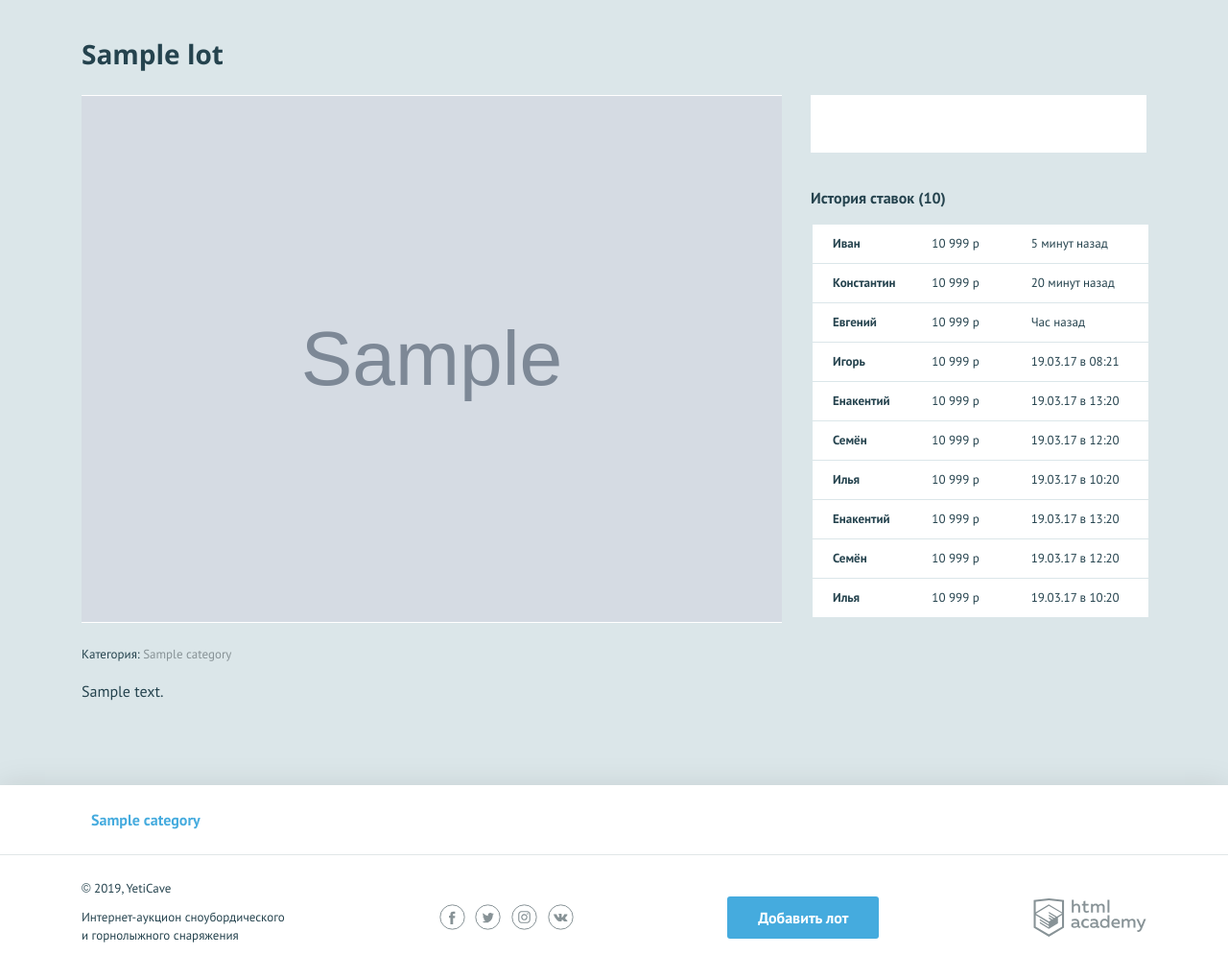
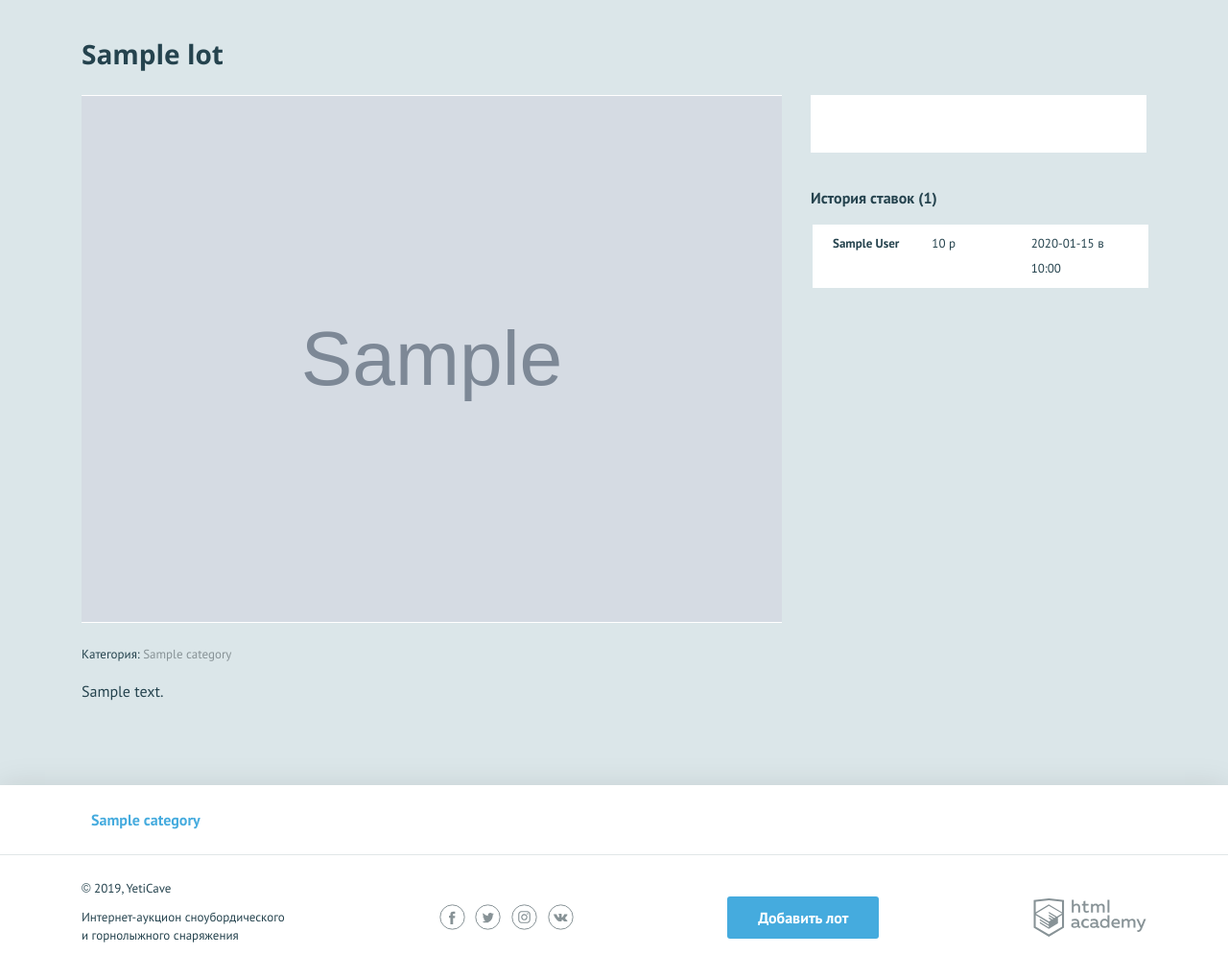
Before and after one commit to htmlacademy-php/2390201-yeticave-1, a PHP site: page /lot.php?id=1 in a window 1280 px wide. Shown: the part 168-1188 px from the top of the page at 96% size. Run offline with PHP 8.4, Linux system fonts and the light colour scheme; tables that the repository leaves empty hold one stand-in row (values such as "Sample post"); grey boxes marked "Sample" are stand-in pictures.

Commit message:
Задание 8.7 Завершение работы над проектом

```diff
--- a/constants.php
+++ b/constants.php
@@ -1,4 +1,4 @@
 <?php
 
-const TIMER_FINISING_HOURS = 0;
-const LOTS_ON_PAGE = 1; // Количество лотов, выводимое на одну страницу при поиске
+const TIMER_FINISING_HOURS = 10; // Количество часов для сигнала красным в таймере что срок лота истекает
+const LOTS_ON_PAGE = 3; // Количество лотов, выводимое на одну страницу при поиске
--- a/functions.php
+++ b/functions.php
@@ -5,17 +5,18 @@
 
 // Функция get_dt_range принимает в качестве параметра дату в формате ГГГГ-ММ-ДД,
 // и возвращает массив строк, где первый элемент — целое количество часов до даты,
-// а второй — остаток в минутах.
+// второй — остаток в минутах, третий - остаток в секундах.
 function get_dt_range(string $expire_date) {
-  $time_left = ['00', '00'];
+  $time_left = ['00','00','00'];
 
   $current_time = time();
   $expire_time = strtotime($expire_date);
 
-  $minutes_difference = floor(($expire_time - $current_time) / 60);
-  if ($minutes_difference > 0) {
-    $time_left[0] = str_pad(strval(floor($minutes_difference / 60)), 2, '0', STR_PAD_LEFT);
-    $time_left[1] = str_pad(strval($minutes_difference % 60), 2, '0', STR_PAD_LEFT);
+  $seconds_difference = $expire_time - $current_time;
+  if ($seconds_difference > 0) {
+    $time_left[0] = str_pad(strval(floor($seconds_difference / 3600)), 2, '0', STR_PAD_LEFT);
+    $time_left[1] = str_pad(strval(floor(($seconds_difference % 3600) / 60)), 2, '0', STR_PAD_LEFT);
+    $time_left[2] = str_pad(strval($seconds_difference % 60), 2, '0', STR_PAD_LEFT);
   }
   return $time_left;
 }
@@ -84,3 +85,35 @@
 
   return null;
 }
+
+/**
+ * Определяет разницу в "человеческом" формате между текущем временем и $make_time
+ * вспомогательная функция get_noun_plural_form берётся из helpers.php
+ */
+function humanTimeDiff(string $make_time): string {
+  $timestamp = strtotime($make_time);
+
+  if (!$timestamp) {
+    return "Неверная дата";
+  }
+
+  $now = time();
+  $diff = $timestamp - $now;
+  $abs_diff = abs($diff);
+
+  if ($diff < 0) {
+    if ($abs_diff < 60) {
+      return "$abs_diff " . get_noun_plural_form($abs_diff, "секунда", "секунды", "секунд") . " назад";
+    } elseif ($abs_diff < 3600) {
+      $minutes = floor($abs_diff / 60);
+      return "$minutes " . get_noun_plural_form($minutes, "минута", "минуты", "минут") . " назад";
+    } elseif ($abs_diff < 86400) {
+      $hours = floor($abs_diff / 3600);
+      return "$hours " . get_noun_plural_form($hours, "час", "часа", "часов") . " назад";
+    } else {
+      return date("Y-m-d \в H:i", $timestamp);
+    }
+  } else {
+    return "Только что";
+  }
+}
--- a/lot.php
+++ b/lot.php
@@ -3,12 +3,6 @@
 
 // Подключение функций, инициализация переменных для работы сайта
 require_once 'init.php';
-
-/**
- * @var string user_name
- * @var int $is_auth
- * @var mysqli $connection
- */
 
 //Чтение перечня категорий
 require_once 'model/read_categories.php';
@@ -21,11 +15,29 @@
 $lot_id = filter_input(INPUT_GET, 'id', FILTER_SANITIZE_NUMBER_INT);
 
 // Получение лота из БД по его id
-require_once 'model/get_lot.php';
+require_once 'model/treat_lot.php';
 $lot = getLotById($connection, $lot_id);
 
+// обрабатываем форму ввода ставки по лоту
+$errors = [];
+if($_SERVER['REQUEST_METHOD']==='POST') {
+  $bet_and_errors = getBetAndErrors($lot);
+  $bet = $bet_and_errors[0];
+  $errors = $bet_and_errors[1];
+
+  if(!count($errors)) {
+    addBet($connection, $bet);
+  }
+}
+
+// Получаем все ставки по лоту, в т.ч. возможно добавленную из формы
+$lot_bets = getLotBets($connection, $lot_id);
+
+// Устанавливаем флаг показа блока добавления ставки на странице
+$add_lot_allowed = addLotAllowed ($lot, $lot_bets);
+
 // HTML - код для показа информации по лоту внутри layout
-$page_content = include_template('lot.php', ['categories' => $categories, 'lot' => $lot]);
+$page_content = include_template('lot.php', ['categories' => $categories, 'lot' => $lot, 'lot_bets' => $lot_bets, 'add_lot_allowed' => $add_lot_allowed,'errors' => $errors]);
 
 // окончательный HTML-код
 $layout_content = include_template('layout.php', ['page_content' => $page_content, 'title' => $title, 'is_auth' => $is_auth, 'user_name' => $user_name, 'categories' => $categories]);
--- a/model/search_lots.php
+++ b/model/search_lots.php
@@ -12,11 +12,7 @@
 
   $result = mysqli_stmt_get_result($stmt);
   $row = mysqli_fetch_assoc($result);
-  if ($row) {
-    return ceil((int)$row['total'] / LOTS_ON_PAGE);
-  } else {
-    return 0;
-  }
+  return (bool)$row ? ceil((int)$row['total'] / LOTS_ON_PAGE) : 0;
 }
 
 // Получение списка лотов по поисковому запросу $search_content
--- /dev/null
+++ b/model/treat_lot.php
@@ -0,0 +1,158 @@
+<?php
+// Функции для обработки данных по лоту и его ставкам на странице просмотра лота.
+
+// Получение содержимого лота по его id
+function getLotById(mysqli $connection, int $lot_id): ?array {
+  //Получаем лот из БД по его id
+  $sql_take_lot = "SELECT
+      lots.id,
+      lots.name,
+      lots.description,
+      lots.image,
+      lots.start_price,
+      lots.expire_date,
+      lots.bet_step,
+      lots.author_id,
+      lots.winner_id,
+      lots.category_id,
+      categories.name AS category
+  FROM lots
+  JOIN categories ON lots.category_id = categories.id
+  WHERE lots.id = ?;";
+
+  $stmt_lot = db_get_prepare_stmt($connection, $sql_take_lot, [$lot_id]);
+  if(false === mysqli_stmt_execute($stmt_lot)) {
+    http_response_code(500);
+    die("Ошибка взаимодействия с базой данных.");
+  }
+
+  $result_lot = mysqli_stmt_get_result($stmt_lot);
+  $lot = mysqli_fetch_assoc($result_lot);
+  if (false === $lot || null === $lot) {
+    http_response_code(404);
+    die("Ошибка чтения лота с id=" . strval($lot_id));
+  };
+
+  // Находим максимальную ставку для лота с id = $lot_id, помещаем в $lot_price_array['price']
+  $sql_take_lot_price = "SELECT MAX(bets.price) AS price FROM bets WHERE bets.lot_id = ?;";
+  $stmt_lot_price = db_get_prepare_stmt($connection, $sql_take_lot_price, [$lot_id]);
+  if(false === mysqli_stmt_execute($stmt_lot_price)) {
+    http_response_code(500);
+    die("Ошибка взаимодействия с базой данных.");
+  }
+
+  $result_lot_price = mysqli_stmt_get_result($stmt_lot_price);
+  $lot_price_array = mysqli_fetch_assoc($result_lot_price);
+  if (false === $lot_price_array || null === $lot_price_array) {
+    http_response_code(404);
+    die("Ошибка чтения максимальной ставки лота с id=" . strval($lot_id));
+  };
+
+  // Текущая цена - либо максимальная ставка, полученная предыдущим запросом (если она не NULL), либо стартовая цена лота
+  $lot_price = $lot_price_array['price'] ?? $lot['start_price'];
+  $min_bet = $lot_price + $lot['bet_step']; // Минимальная ставка по лоту
+
+  return [
+    'id' => $lot['id'],
+    'name' => $lot['name'],
+    'description' => $lot['description'],
+    'image' => $lot['image'],
+    'start_price' => $lot['start_price'],
+    'expire_date' => $lot['expire_date'],
+    'bet_step' => $lot['bet_step'],
+    'author_id' => $lot['author_id'],
+    'winner_id' => $lot['winner_id'],
+    'category_id' => $lot['category_id'],
+    'category' => $lot['category'],
+    'price' => $lot_price,
+    'min_bet' => $min_bet
+  ];
+}
+
+// Получение всех ставок по лоту с id равным $lot_id. В случае отсутствия ставок по лоту вернёт null
+function getLotBets(mysqli $connection, int $lot_id): ?array{
+  $sql = "SELECT
+    bets.price,
+    bets.make_time,
+    bets.user_id,
+    users.name AS user_name
+  FROM bets
+  JOIN users ON bets.user_id = users.id
+  WHERE bets.lot_id = ?
+  ORDER BY make_time DESC;";
+
+  $stmt = db_get_prepare_stmt($connection, $sql, [$lot_id]);
+  if(false === mysqli_stmt_execute($stmt)) {
+    http_response_code(500);
+    die("Ошибка взаимодействия с базой данных.");
+  }
+
+  $result = mysqli_stmt_get_result($stmt);
+  return mysqli_fetch_all($result, MYSQLI_ASSOC);
+}
+
+// Валидация формы добавления ставки и получение ставки из формы.
+// Возвращает array[$bet[], $errors['bet_price']], где
+// $bet[] - ставка, заполненная для добавления в БД
+// $errors['bet_price'] - строка ошибки при вводе ставки
+function getBetAndErrors(array $lot): array {
+  if (!isset($_SESSION['user'])) {
+    return[[],['bet_price' => 'Только авторизованный пользователь может добавить ставку']];
+  }
+
+  $bet['price'] = filter_var($_POST['cost'], FILTER_VALIDATE_INT);
+  if (!$bet['price']) {
+    return[[],['bet_price' => 'Введите сумму в рублях']];
+  }
+
+  if($bet['price'] < $lot['min_bet']) {
+    return[[],['bet_price' => 'Ваша ставка не должна быть меньше минимальной ставки']];
+  }
+
+  //Нет ошибок при вводе ставки - заполняем её полностью
+  $bet['make_time'] = date("Y-m-d H:i:s");
+  $bet['user_id'] = $_SESSION['user']['id'];
+  $bet['lot_id'] = $lot['id'];
+  return [$bet, []];
+}
+
+// Добавление ставки в БД
+function addBet(mysqli $connection, array $bet) {
+  // Добавляем в БД запись о новой ставке
+ $sql = "INSERT INTO bets (make_time, price, user_id, lot_id) VALUES (?, ?, ?, ?);";
+ $stmt = db_get_prepare_stmt($connection, $sql, [$bet['make_time'], $bet['price'], $bet['user_id'], $bet['lot_id']]);
+ $result = mysqli_stmt_execute($stmt);
+
+ if ( false===$result || null===$result ) {
+   http_response_code(500);
+   die("Ошибка добавления ставки в базу данных");
+ }
+}
+
+/**
+* Проверяет, нужно ли показывать блок добавления ставки на странице просмотра лота.
+* Блок добавления ставки не показывается, если:
+* - пользователь не авторизован;
+* - срок размещения лота истёк;
+* - лот создан текущим пользователем;
+* - последняя ставка сделана текущим пользователем.
+*/
+function addLotAllowed (array $lot, array $lot_bets): bool {
+  if(!isset($_SESSION['user'])) {
+    return false;
+  }
+
+  if (get_dt_range($lot['expire_date']) === ['00','00','00']) {
+    return false;
+  }
+
+  if ($lot['author_id'] === $_SESSION['user']['id']) {
+    return false;
+  }
+
+  if ($lot_bets && $lot_bets[0]['user_id'] === $_SESSION['user']['id']) {
+    return false;
+  }
+
+  return true;
+}
--- a/templates/layout-main.php
+++ b/templates/layout-main.php
@@ -26,7 +26,7 @@
         <?php if(isset($_SESSION['user'])): ?>
           <div class="user-menu__logged">
             <p><?=strip_tags($_SESSION['user']['name']);?></p>
-            <a class="user-menu__bets" href="pages/my-bets.html">Мои ставки</a>
+            <a class="user-menu__bets" href="my-bets.php">Мои ставки</a>
             <a class="user-menu__logout" href="logout.php">Выход</a>
           </div>
         <?php else: ?>
--- a/templates/layout.php
+++ b/templates/layout.php
@@ -26,7 +26,7 @@
         <?php if(isset($_SESSION['user'])): ?>
           <div class="user-menu__logged">
             <p><?=strip_tags($_SESSION['user']['name']);?></p>
-            <a class="user-menu__bets" href="pages/my-bets.html">Мои ставки</a>
+            <a class="user-menu__bets" href="my-bets.php">Мои ставки</a>
             <a class="user-menu__logout" href="logout.php">Выход</a>
           </div>
         <?php else: ?>
--- a/templates/lot.php
+++ b/templates/lot.php
@@ -10,7 +10,7 @@
     </div>
     <div class="lot-item__right">
       <div class="lot-item__state">
-        <?php if(isset($_SESSION['user'])): ?>
+        <?php if($add_lot_allowed): ?>
           <?php
             $lot_expire_range = get_dt_range(strip_tags($lot['expire_date']));
             if (intval($lot_expire_range[0]) <= TIMER_FINISING_HOURS) {
@@ -31,70 +31,31 @@
               Мин. ставка <span><?=strip_tags($lot['min_bet']);?> р</span>
             </div>
           </div>
-          <form class="lot-item__form" action="https://echo.htmlacademy.ru" method="post" autocomplete="off">
-            <p class="lot-item__form-item form__item form__item--invalid">
+          <form class="lot-item__form" action="" method="post" autocomplete="off">
+            <p class="lot-item__form-item form__item<?=isset($errors['bet_price']) ? ' form__item--invalid' : '';?>">
               <label for="cost">Ваша ставка</label>
-              <input id="cost" type="text" name="cost" placeholder="12 000">
-              <span class="form__error">Введите наименование лота</span>
+              <input id="cost" type="text" name="cost" value="<?=getPostVal('cost');?>">
+              <span class="form__error"><?=isset($errors['bet_price']) ? $errors['bet_price'] : '';?></span>
             </p>
             <button type="submit" class="button">Сделать ставку</button>
           </form>
         <?php endif; ?>
       </div>
       <div class="history">
-        <h3>История ставок (<span>10</span>)</h3>
-        <table class="history__list">
-          <tr class="history__item">
-            <td class="history__name">Иван</td>
-            <td class="history__price">10 999 р</td>
-            <td class="history__time">5 минут назад</td>
-          </tr>
-          <tr class="history__item">
-            <td class="history__name">Константин</td>
-            <td class="history__price">10 999 р</td>
-            <td class="history__time">20 минут назад</td>
-          </tr>
-          <tr class="history__item">
-            <td class="history__name">Евгений</td>
-            <td class="history__price">10 999 р</td>
-            <td class="history__time">Час назад</td>
-          </tr>
-          <tr class="history__item">
-            <td class="history__name">Игорь</td>
-            <td class="history__price">10 999 р</td>
-            <td class="history__time">19.03.17 в 08:21</td>
-          </tr>
-          <tr class="history__item">
-            <td class="history__name">Енакентий</td>
-            <td class="history__price">10 999 р</td>
-            <td class="history__time">19.03.17 в 13:20</td>
-          </tr>
-          <tr class="history__item">
-            <td class="history__name">Семён</td>
-            <td class="history__price">10 999 р</td>
-            <td class="history__time">19.03.17 в 12:20</td>
-          </tr>
-          <tr class="history__item">
-            <td class="history__name">Илья</td>
-            <td class="history__price">10 999 р</td>
-            <td class="history__time">19.03.17 в 10:20</td>
-          </tr>
-          <tr class="history__item">
-            <td class="history__name">Енакентий</td>
-            <td class="history__price">10 999 р</td>
-            <td class="history__time">19.03.17 в 13:20</td>
-          </tr>
-          <tr class="history__item">
-            <td class="history__name">Семён</td>
-            <td class="history__price">10 999 р</td>
-            <td class="history__time">19.03.17 в 12:20</td>
-          </tr>
-          <tr class="history__item">
-            <td class="history__name">Илья</td>
-            <td class="history__price">10 999 р</td>
-            <td class="history__time">19.03.17 в 10:20</td>
-          </tr>
-        </table>
+        <?php if(!$lot_bets): ?>
+          <h3>Ставок по лоту ещё не было</h3>
+        <?php else: ?>
+          <h3>История ставок (<span><?=count($lot_bets)?></span>)</h3>
+          <table class="history__list">
+            <?php foreach($lot_bets as $bet):?>
+              <tr class="history__item">
+                <td class="history__name"><?=$bet['user_name'];?></td>
+                <td class="history__price"><?=$bet['price'];?> р</td>
+                <td class="history__time"><?=humanTimeDiff($bet['make_time']);?></td>
+              </tr>
+            <?php endforeach;?>
+          </table>
+        <?php endif;?>
       </div>
     </div>
   </div>
```
Also changed, not shown: add.php (+5 -13 lines), login.php (+2 -8 lines), model/get_bets.php (added, +36 -0 lines), model/get_lot.php (deleted, +0 -71 lines), my-bets.php (added, +24 -0 lines), templates/my-bets-page.php (added, +53 -0 lines).
